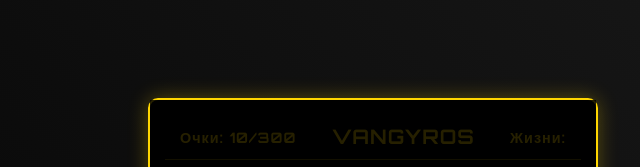
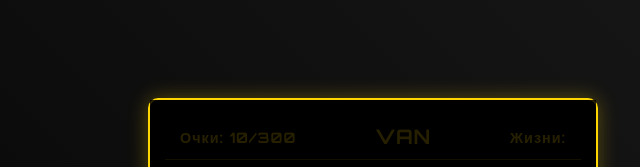
Before and after one commit to speshel1310/courier-go, a plain HTML site: page index.html in a window 1280 px wide. Shown: the top 167 px of the page, 267-907 px from the left. Drawn offline with Linux system fonts and the light colour scheme.

Commit message:
Update index.html

```diff
--- a/index.html
+++ b/index.html
@@ -11,7 +11,7 @@
     <div class="game-container">
         <div class="game-header">
             <div class="score">Очки: <span id="score">0</span>/300</div>
-            <div class="logo">VANGYROS</div>
+            <div class="logo">VAN</div>
             <div class="lives">Жизни: <span id="lives">❤️❤️❤️</span></div>
         </div>
 
```
